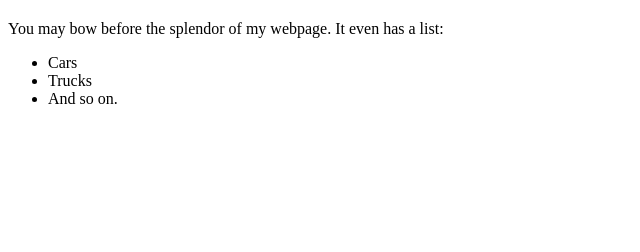
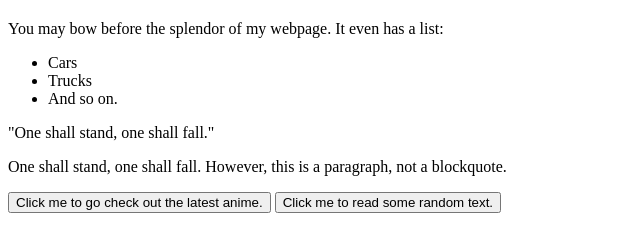
Before and after one commit to Grandmaster/Practice-repo, a plain HTML site: page practice.html in a window 1280 px wide. Shown: the part 60-312 px from the top of the page, without its empty margins (0-640 px from the left). Drawn offline with Linux system fonts and the light colour scheme.

Commit message:
Put in more practice

```diff
--- /dev/null
+++ b/practice.css
@@ -0,0 +1,3 @@
+blockquote {
+    margin-left: 0;
+}
--- a/practice.html
+++ b/practice.html
@@ -2,14 +2,16 @@
 <!--[if lt IE 7]>      <html class="no-js lt-ie9 lt-ie8 lt-ie7"> <![endif]-->
 <!--[if IE 7]>         <html class="no-js lt-ie9 lt-ie8"> <![endif]-->
 <!--[if IE 8]>         <html class="no-js lt-ie9"> <![endif]-->
-<!--[if gt IE 8]><!--> <html class="no-js"> <!--<![endif]-->
+<!--[if gt IE 8]><!-->
+<html class="no-js">
+  <!--<![endif]-->
   <head>
-        <meta charset="utf-8">
-        <meta http-equiv="X-UA-Compatible" content="IE=edge">
+    <meta charset="utf-8" />
+    <meta http-equiv="X-UA-Compatible" content="IE=edge" />
     <title>Practice Webpage</title>
-        <meta name="description" content="">
-        <meta name="viewport" content="width=device-width, initial-scale=1">
-        <link rel="stylesheet" href="">
+    <meta name="description" content="" />
+    <meta name="viewport" content="width=device-width, initial-scale=1" />
+    <link rel="stylesheet" href="practice.css" />
   </head>
   <body>
     <h1>
@@ -21,10 +23,19 @@
       <li>Trucks</li>
       <li>And so on.</li>
     </ul>
-        <!--[if lt IE 7]>
-            <p class="browsehappy">You are using an <strong>outdated</strong> browser. Please <a href="#">upgrade your browser</a> to improve your experience.</p>
-        <![endif]-->
 
-        <script src="" async defer></script>
+    <blockquote>
+      "One shall stand, one shall fall."
+    </blockquote>
+    <p>
+      One shall stand, one shall fall.
+    </p>
+    <button>
+      Click me to go check out the latest anime.
+    </button>
+    <button id="lorem">
+      Click me to read some random text.
+    </button>
+    <script src="practice.js" async defer></script>
   </body>
 </html>
--- /dev/null
+++ b/practice.js
@@ -0,0 +1,15 @@
+let r = document.body.getElementsByTagName("p");
+r[1].appendChild(
+  document.createTextNode("However, this is a paragraph, not a blockquote.")
+);
+let button = document.body.getElementsByTagName("button");
+button[0].addEventListener("click", () => {
+  window.open("https://myanimelist.net", "_blank");
+});
+let randtext = document.getElementById("lorem");
+randtext.addEventListener("click", () => {
+  let x = document.createElement("p");
+  let y = document.createTextNode("le random text");
+  x.appendChild(y);
+  document.body.appendChild(x);
+});
```
Lines whose indentation alone changed are shown as unchanged.
